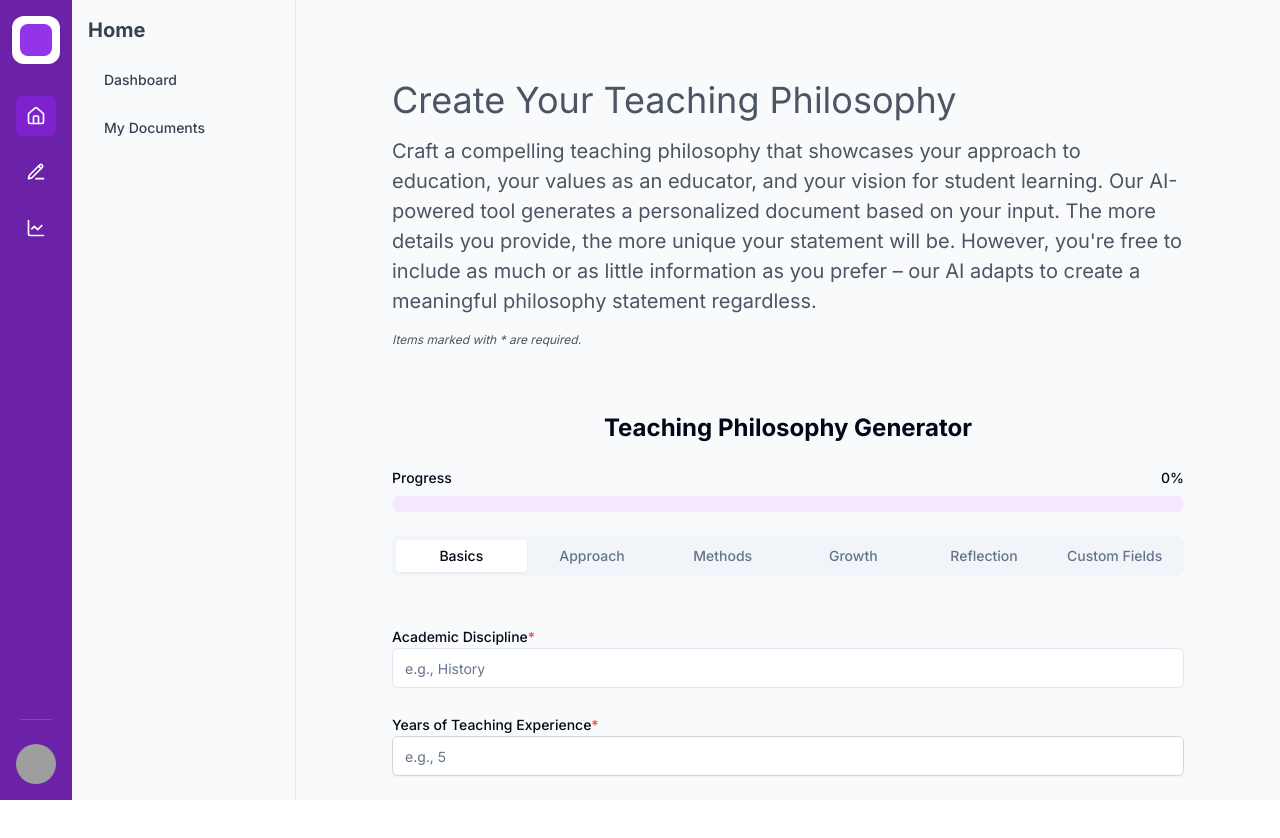
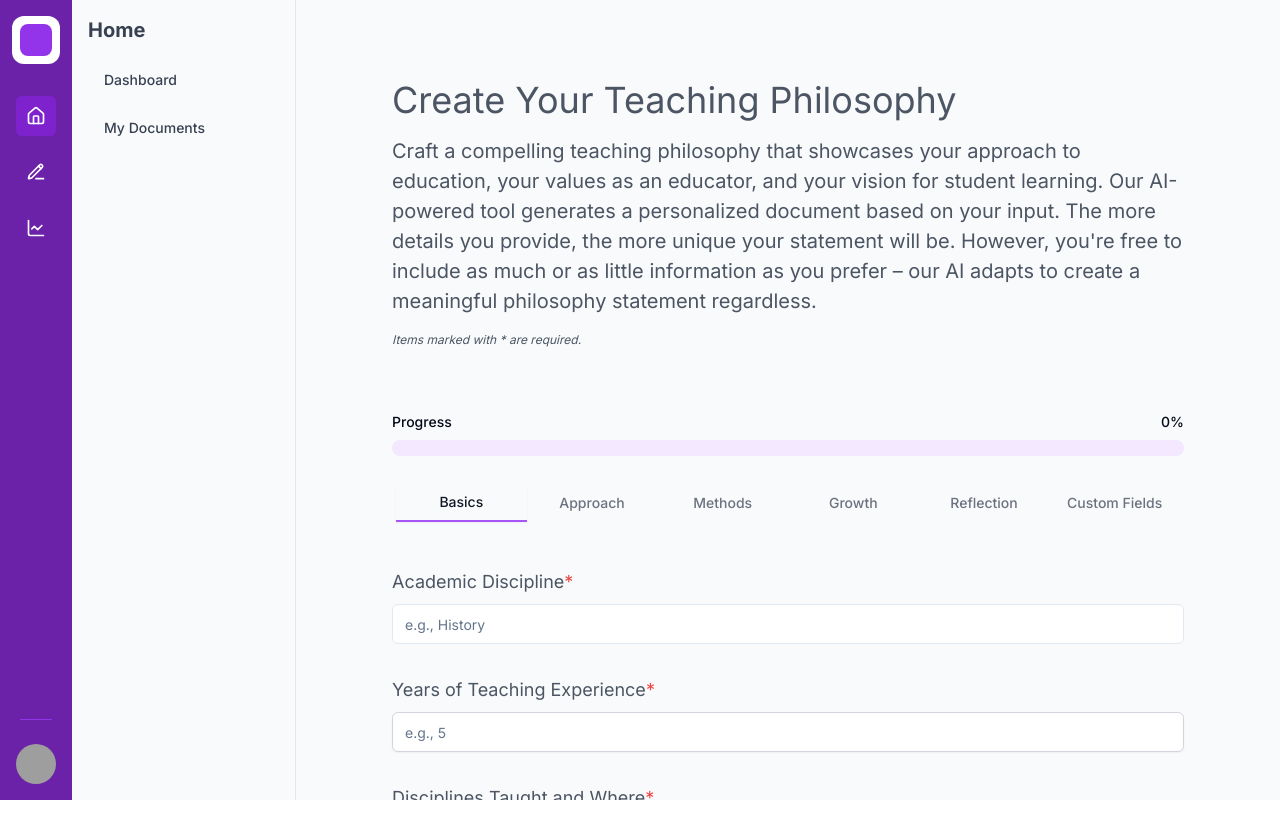
Before and after one commit to Naxus28/lumina.ai, a Next.js app: page /teaching-philosophy in a window 1280 px wide. Shown: the top 838 px of the page. Built offline with nearby package versions, Linux system fonts and the light colour scheme; grey boxes are pictures that could not be loaded.

Commit message:
Re-styles tabs

```diff
--- a/app/(auth)/teaching-philosophy/page.tsx
+++ b/app/(auth)/teaching-philosophy/page.tsx
@@ -15,6 +15,7 @@ import { H1, Paragraph, Span } from '@/app/components/typography';
 import { DocumentDisplay } from '@/app/components/shared/DocumentDisplay';
 import { ErrorMessage } from '../cover-letter/components/ErrorMessage';
 import { GenerateButton } from '@/app/components/GenerateButton';
+import { cn } from '@/lib/utils';
 
 const InfoTooltip = ({ content }: { content: string }) => {
 	const [isOpen, setIsOpen] = useState(false);
@@ -51,7 +52,7 @@ const InfoTooltip = ({ content }: { content: string }) => {
 					className="max-w-xs text-sm bg-white p-2 rounded shadow-lg border border-gray-200"
 					ref={tooltipRef}
 				>
-					<Container className="flex justify-between items-start p-2">
+					<div className="flex justify-between items-start">
 						<p>{content}</p>
 						<button
 							onClick={() => setIsOpen(false)}
@@ -59,7 +60,7 @@ const InfoTooltip = ({ content }: { content: string }) => {
 						>
 							<X className="w-4 h-4" />
 						</button>
-					</Container>
+					</div>
 				</TooltipContent>
 			</Tooltip>
 		</TooltipProvider>
@@ -250,13 +251,10 @@ const TeachingPhilosophyGenerator = () => {
 	}, [isStreamStarted]);
 
 	const renderTextArea = (name: keyof Inputs, label: string, example: string, isMandatory = false) => (
-		<Container
-			className="mb-6 p-0"
-			key={name}
-		>
+		<div key={name}>
 			<Label
 				htmlFor={name}
-				className="flex items-center"
+				className={cn('text-lg text-left mb-2 text-gray-600 font-normal', 'block')}
 			>
 				{label}
 				{isMandatory && <span className="text-red-500">*</span>}
@@ -269,7 +267,7 @@ const TeachingPhilosophyGenerator = () => {
 				onChange={handleInputChange}
 				className="max-h-32 min-h-[80px]"
 			/>
-		</Container>
+		</div>
 	);
 
 	const checkFormCompletion = useCallback(() => {
@@ -302,8 +300,6 @@ const TeachingPhilosophyGenerator = () => {
 			</Container>
 
 			<div className="w-full mt-8 space-y-6">
-				<h2 className="text-2xl font-bold text-center">Teaching Philosophy Generator</h2>
-
 				<div className="space-y-2">
 					<div className="flex justify-between items-center">
 						<span className="text-sm font-medium">Progress</span>
@@ -319,18 +315,54 @@ const TeachingPhilosophyGenerator = () => {
 					value={activeTab}
 					onValueChange={setActiveTab}
 				>
-					<TabsList className="grid w-full grid-cols-6">
-						<TabsTrigger value="basics">Basics</TabsTrigger>
-						<TabsTrigger value="approach">Approach</TabsTrigger>
-						<TabsTrigger value="methods">Methods</TabsTrigger>
-						<TabsTrigger value="growth">Growth</TabsTrigger>
-						<TabsTrigger value="reflection">Reflection</TabsTrigger>
-						<TabsTrigger value="custom">Custom Fields</TabsTrigger>
+					<TabsList className="grid w-full grid-cols-6 bg-transparent">
+						<TabsTrigger
+							value="basics"
+							className="px-4 py-2 text-sm font-medium text-gray-500 hover:text-gray-700 focus:outline-none data-[state=active]:text-gray-900 data-[state=active]:border-b-2 data-[state=active]:border-purple-500 bg-transparent !bg-transparent data-[state=active]:!bg-transparent rounded-none"
+						>
+							Basics
+						</TabsTrigger>
+						<TabsTrigger
+							value="approach"
+							className="px-4 py-2 text-sm font-medium text-gray-500 hover:text-gray-700 focus:outline-none data-[state=active]:text-gray-900 data-[state=active]:border-b-2 data-[state=active]:border-purple-500 bg-transparent !bg-transparent data-[state=active]:!bg-transparent rounded-none"
+						>
+							Approach
+						</TabsTrigger>
+						<TabsTrigger
+							value="methods"
+							className="px-4 py-2 text-sm font-medium text-gray-500 hover:text-gray-700 focus:outline-none data-[state=active]:text-gray-900 data-[state=active]:border-b-2 data-[state=active]:border-purple-500 bg-transparent !bg-transparent data-[state=active]:!bg-transparent rounded-none"
+						>
+							Methods
+						</TabsTrigger>
+						<TabsTrigger
+							value="growth"
+							className="px-4 py-2 text-sm font-medium text-gray-500 hover:text-gray-700 focus:outline-none data-[state=active]:text-gray-900 data-[state=active]:border-b-2 data-[state=active]:border-purple-500 bg-transparent !bg-transparent data-[state=active]:!bg-transparent rounded-none"
+						>
+							Growth
+						</TabsTrigger>
+						<TabsTrigger
+							value="reflection"
+							className="px-4 py-2 text-sm font-medium text-gray-500 hover:text-gray-700 focus:outline-none data-[state=active]:text-gray-900 data-[state=active]:border-b-2 data-[state=active]:border-purple-500 bg-transparent !bg-transparent data-[state=active]:!bg-transparent rounded-none"
+						>
+							Reflection
+						</TabsTrigger>
+						<TabsTrigger
+							value="custom"
+							className="px-4 py-2 text-sm font-medium text-gray-500 hover:text-gray-700 focus:outline-none data-[state=active]:text-gray-900 data-[state=active]:border-b-2 data-[state=active]:border-purple-500 bg-transparent !bg-transparent data-[state=active]:!bg-transparent rounded-none"
+						>
+							Custom Fields
+						</TabsTrigger>
 					</TabsList>
 					<div className="mt-12">
-						<TabsContent value="basics">
-							<Container className="mb-6 p-0">
-								<Label htmlFor="discipline">
+						<TabsContent
+							value="basics"
+							className="space-y-8"
+						>
+							<div>
+								<Label
+									htmlFor="discipline"
+									className={cn('text-lg text-left mb-2 text-gray-600 font-normal', 'block')}
+								>
 									Academic Discipline<span className="text-red-500">*</span>
 								</Label>
 								<Input
@@ -340,9 +372,12 @@ const TeachingPhilosophyGenerator = () => {
 									onChange={handleInputChange}
 									placeholder="e.g., History"
 								/>
-							</Container>
-							<Container className="mb-6 p-0">
-								<Label htmlFor="experience">
+							</div>
+							<div>
+								<Label
+									htmlFor="experience"
+									className={cn('text-lg text-left mb-2 text-gray-600 font-normal', 'block')}
+								>
 									Years of Teaching Experience<span className="text-red-500">*</span>
 								</Label>
 								<Input
@@ -353,9 +388,12 @@ const TeachingPhilosophyGenerator = () => {
 									onChange={handleInputChange}
 									placeholder="e.g., 5"
 								/>
-							</Container>
-							<Container className="mb-6 p-0">
-								<Label htmlFor="disciplinesTaught">
+							</div>
+							<div>
+								<Label
+									htmlFor="disciplinesTaught"
+									className={cn('text-lg text-left mb-2 text-gray-600 font-normal', 'block')}
+								>
 									Disciplines Taught and Where<span className="text-red-500">*</span>
 								</Label>
 								<Input
@@ -365,7 +403,7 @@ const TeachingPhilosophyGenerator = () => {
 									onChange={handleInputChange}
 									placeholder="e.g., Modern European History at XYZ University, American Civil War at ABC College"
 								/>
-							</Container>
+							</div>
 							{renderTextArea(
 								'educationPurpose',
 								'Purpose of Education',
@@ -379,7 +417,10 @@ const TeachingPhilosophyGenerator = () => {
 								true
 							)}
 						</TabsContent>
-						<TabsContent value="approach">
+						<TabsContent
+							value="approach"
+							className="space-y-8"
+						>
 							{renderTextArea(
 								'studentLearning',
 								'How Students Learn Best',
@@ -393,7 +434,10 @@ const TeachingPhilosophyGenerator = () => {
 								true
 							)}
 							<div>
-								<Label>
+								<Label
+									htmlFor="teachingStyles"
+									className={cn('text-lg text-left mb-2 text-gray-600 font-normal', 'block')}
+								>
 									Primary Teaching Style<span className="text-red-500">*</span>
 								</Label>
 								<div className="grid grid-cols-2 gap-2">
@@ -418,15 +462,21 @@ const TeachingPhilosophyGenerator = () => {
 								</div>
 							</div>
 						</TabsContent>
-						<TabsContent value="methods">
+						<TabsContent
+							value="methods"
+							className="space-y-8"
+						>
 							{renderTextArea(
 								'effectiveMethods',
 								'Effective Teaching Methods',
 								'I employ a mix of interactive lectures, group discussions, project-based learning, and field-specific case studies. These methods encourage active engagement and provide opportunities for practical application of concepts.',
 								true
 							)}
-							<Container className="mb-6 p-0">
-								<Label>
+							<div>
+								<Label
+									htmlFor="teachingValues"
+									className={cn('text-lg text-left mb-2 text-gray-600 font-normal', 'block')}
+								>
 									Teaching Values<span className="text-red-500">*</span>
 								</Label>
 								<div className="grid gap-2">
@@ -451,9 +501,12 @@ const TeachingPhilosophyGenerator = () => {
 										)
 									)}
 								</div>
-							</Container>
-							<Container className="mb-6 p-0">
-								<Label>
+							</div>
+							<div>
+								<Label
+									htmlFor="assessmentMethods"
+									className={cn('text-lg text-left mb-2 text-gray-600 font-normal', 'block')}
+								>
 									Assessment Methods<span className="text-red-500">*</span>
 								</Label>
 								<div className="grid gap-2">
@@ -482,14 +535,17 @@ const TeachingPhilosophyGenerator = () => {
 										</div>
 									))}
 								</div>
-							</Container>
+							</div>
 							{renderTextArea(
 								'inclusiveness',
 								'Inclusiveness Approach',
 								'I create an inclusive environment by using diverse examples, promoting equitable participation, and providing multiple ways for students to demonstrate their understanding of complex concepts.'
 							)}
 						</TabsContent>
-						<TabsContent value="growth">
+						<TabsContent
+							value="growth"
+							className="space-y-8"
+						>
 							{renderTextArea(
 								'researchTeachingConnection',
 								'Connection between Teaching, Research, and Service',
@@ -506,7 +562,10 @@ const TeachingPhilosophyGenerator = () => {
 								"I regularly attend educational conferences, participate in workshops on innovative teaching methods, and collaborate with colleagues to refine my teaching approach. I'm also pursuing additional certifications to stay at the forefront of my field."
 							)}
 						</TabsContent>
-						<TabsContent value="reflection">
+						<TabsContent
+							value="reflection"
+							className="space-y-8"
+						>
 							{renderTextArea(
 								'anecdote',
 								'Memorable Teaching Anecdote',
@@ -523,8 +582,11 @@ const TeachingPhilosophyGenerator = () => {
 								'Reflect on how your teaching philosophy has evolved over time. Consider key experiences or insights that have shaped your approach to teaching and how you anticipate your philosophy might continue to develop in the future.'
 							)}
 						</TabsContent>
-						<TabsContent value="custom">
-							<div className="space-y-4">
+						<TabsContent
+							value="custom"
+							className="space-y-8"
+						>
+							<div className="space-y-8">
 								<h3 className="text-lg font-semibold">Custom Fields</h3>
 								<p className="text-sm text-gray-600">
 									Add any additional information that you feel is important to your teaching philosophy. For example,
@@ -533,7 +595,12 @@ const TeachingPhilosophyGenerator = () => {
 								</p>
 								{Object.entries(inputs.customFields).map(([fieldName, fieldValue]) => (
 									<div key={fieldName}>
-										<Label htmlFor={fieldName}>{fieldName}</Label>
+										<Label
+											htmlFor={fieldName}
+											className={cn('text-lg text-left mb-2 text-gray-600 font-normal', 'block')}
+										>
+											{fieldName}
+										</Label>
 										<Textarea
 											id={fieldName}
 											value={fieldValue}
```
